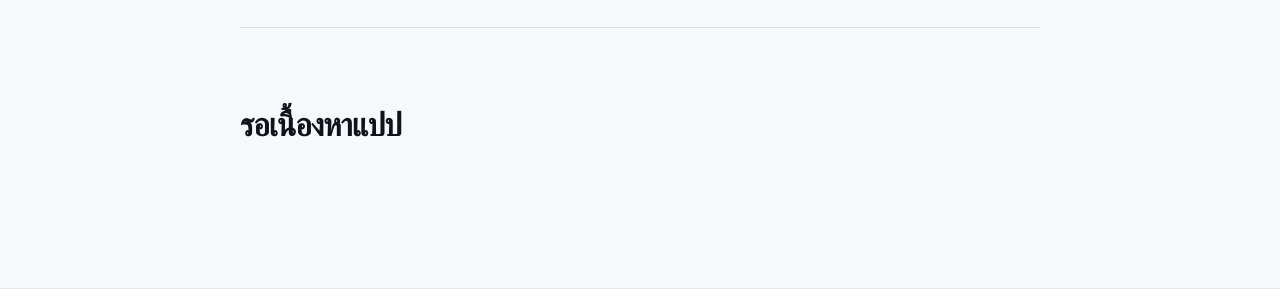
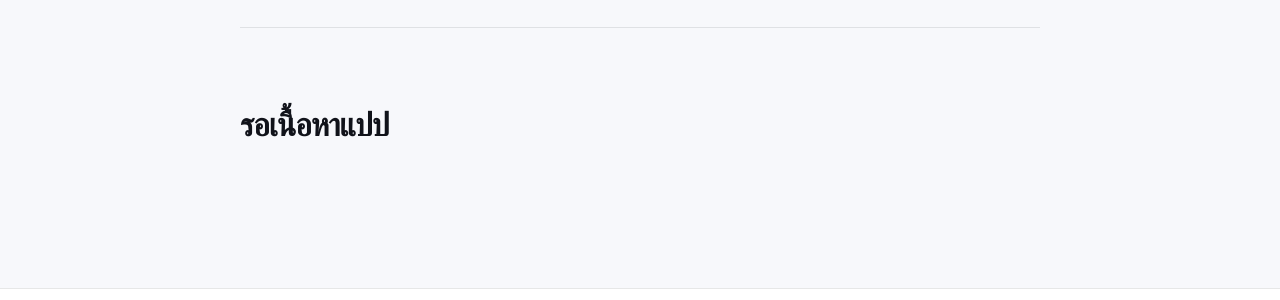
Before and after one commit to kakratua/kakratua.github.io, a Jekyll site: the page built from _posts/2026-08-15-Review-Macbook.md, in a window 1280 px wide and 1041 px high. Shown: the part 512-812 px from the top of the window. Built offline with Jekyll 4.4.1, drawn with Linux system fonts in a browser that asks for light colours.

Commit message:
Update 2026-08-15-Review-Macbook.md

```diff
--- a/_posts/2026-08-15-Review-Macbook.md
+++ b/_posts/2026-08-15-Review-Macbook.md
@@ -6,4 +6,4 @@ categories: [Review]
 reading_time: "อ่าน 5 นาที"
 ---
 
-## รอเนื้องหาแปป
+## รอเนื้อหาแปป
```
